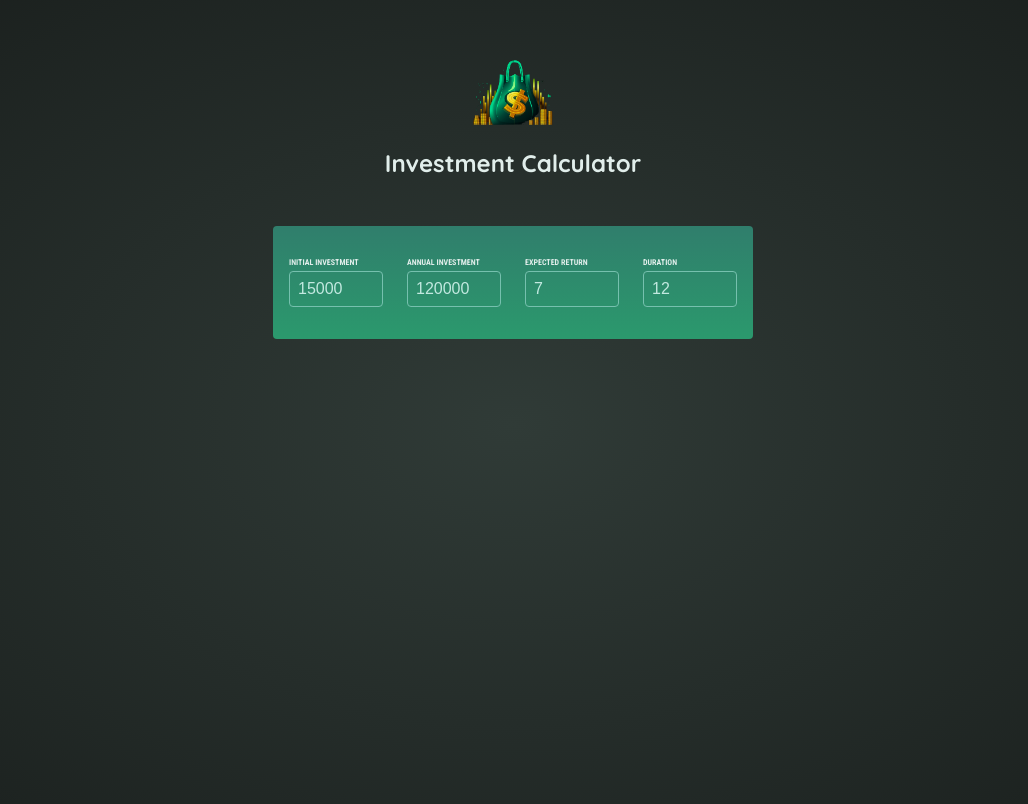
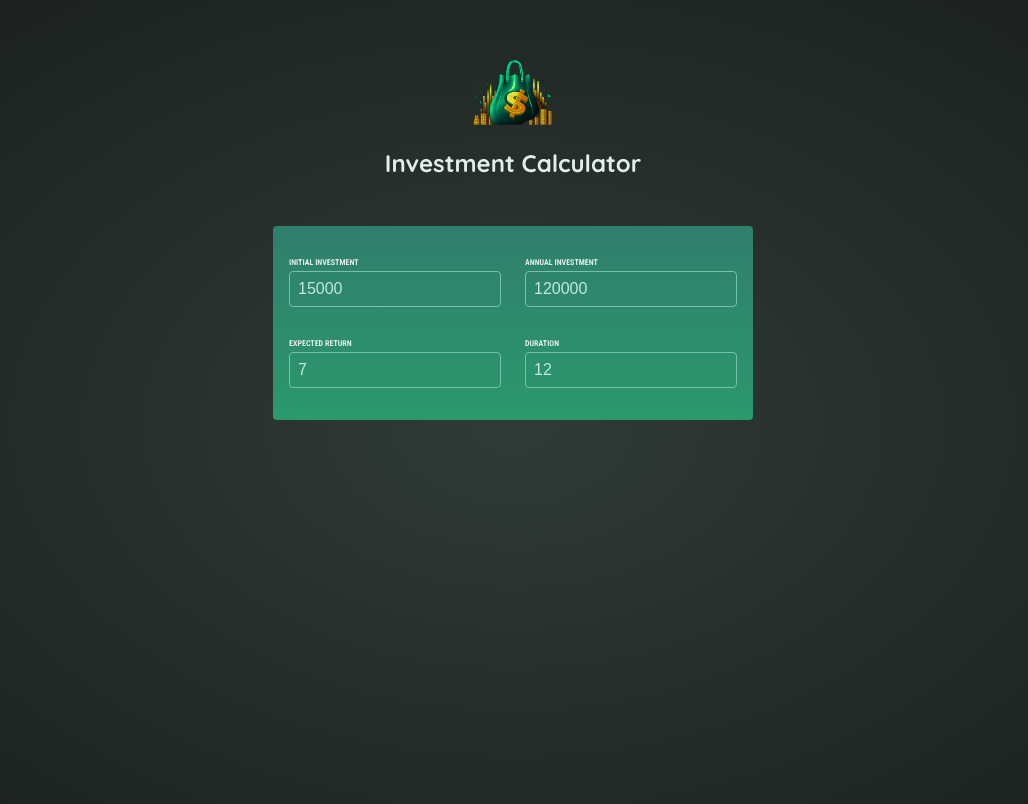
Before and after one commit to ms-tech-geek/investment-calculator, a React app: page / in a window 1280 px wide. Shown: the top 804 px of the page, without its empty margins (127-1155 px from the left). Built offline with nearby package versions, Linux system fonts and the light colour scheme; the HTML template or start-up script is replaced by a standard one.

Commit message:
added basic styling to layout for better visual appeal

```diff
--- a/src/components/UserInput.jsx
+++ b/src/components/UserInput.jsx
@@ -64,6 +64,8 @@ const UserInput = () => {
             }
           />
         </p>
+      </div>
+      <div className="input-group">
         <p>
           <label>Expected Return</label>
           <input
```
